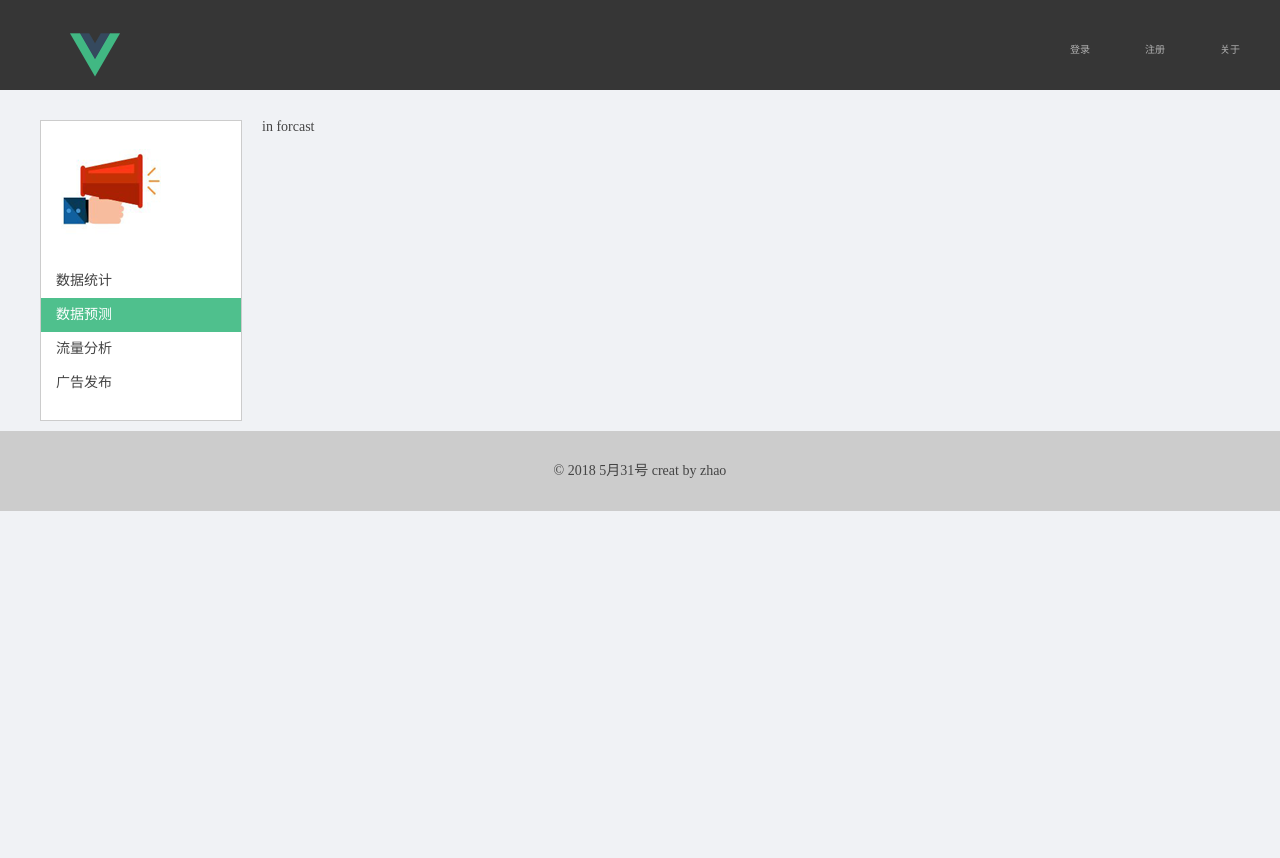
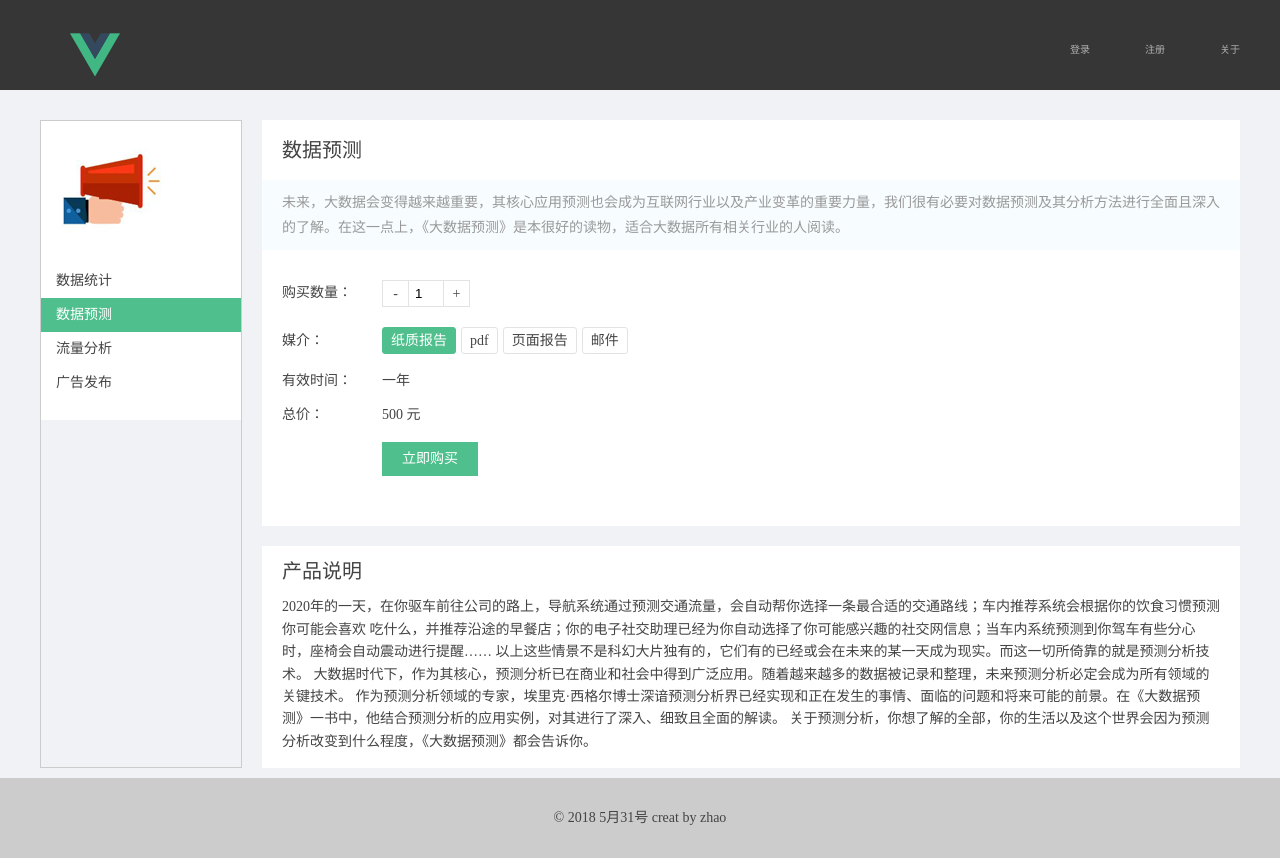
Before and after one commit to vue-misic/vue_base, a Vue app: page /detail/count in a window 1280 px wide. Both pictures are taken after a click on the item "数据预测". Before the commit the page ends 800 px from the top, so only its background shows below. Built offline with nearby package versions, Linux system fonts and the light colour scheme; what vue-resource would draw is missing.

Commit message:
完善另一个页面

```diff
--- a/src/page/detail/analysis.vue
+++ b/src/page/detail/analysis.vue
@@ -105,7 +105,7 @@
 		</my-dialog>
 		<my-dialog :isShow="isShowErrDialog"  @onchangDialog="hideErrDialog"></my-dialog>
 
-		<check-order :is-show-check-dialog="isShowCheckOrder" @check-dialog="hideCheckOrder"></check-order>
+		<check-order :is-show-check-dialog="isShowCheckOrder" @check-dialog="hideCheckOrder" :order-id="orderId"></check-order>
 
 	</div>
 </template>
--- a/src/page/detail/count.vue
+++ b/src/page/detail/count.vue
@@ -19,7 +19,7 @@
 	                  适用地区：
 	              </div>
 	              <div class="sales-board-line-right">
-	                  <!-- <v-selection :selections="districts"></v-selection> -->
+	                  <v-selection :selections="districts"></v-selection>
 	              </div>
 	          </div>
 	          <div class="sales-board-line">
@@ -247,6 +247,7 @@
 
 <script>
 	import multipleChoose from '../../components/base/multipleChoose'
+	import vSelection from '../../components/base/selection'
 	export default {
 		name: 'count',
 		data() {
@@ -265,10 +266,37 @@
 			          value: 2
 			        }
 		        ],
+				districts: [
+				    {
+				      label: '北京',
+				      value: 0
+				    },
+				    {
+				      label: '上海',
+				      value: 1
+				    },
+				    {
+				      label: '广州',
+				      value: 2
+				    },
+				    {
+				      label: '天津',
+				      value: 3
+				    },
+				    {
+				      label: '武汉',
+				      value: 4
+				    },
+				    {
+				      label: '重庆',
+				      value: 5
+				    }
+			  	]
 			}
 		},
 		components: {
 			multipleChoose,
+			vSelection
 		}
 	}
 </script>
--- a/src/page/detail/forcast.vue
+++ b/src/page/detail/forcast.vue
@@ -1,14 +1,100 @@
 <template>
-	<div class="forcast">
-		in forcast
-	</div>
+  <div class="sales-board">
+      <div class="sales-board-intro">
+        <h2>数据预测</h2>
+        <p>未来，大数据会变得越来越重要，其核心应用预测也会成为互联网行业以及产业变革的重要力量，我们很有必要对数据预测及其分析方法进行全面且深入的了解。在这一点上，《大数据预测》是本很好的读物，适合大数据所有相关行业的人阅读。</p>
+      </div>
+      <div class="sales-board-form">
+          <div class="sales-board-line">
+              <div class="sales-board-line-left">
+                  购买数量：
+              </div>
+              <div class="sales-board-line-right">
+                  <v-counter :max="100" :min="20"></v-counter>
+              </div>
+          </div>
+          <div class="sales-board-line">
+              <div class="sales-board-line-left">
+                  媒介：
+              </div>
+              <div class="sales-board-line-right">
+                  <v-mul-chooser :version="versionList"></v-mul-chooser>
+              </div>
+          </div>
+          <div class="sales-board-line">
+              <div class="sales-board-line-left">
+                  有效时间：
+              </div>
+              <div class="sales-board-line-right">
+                  一年
+              </div>
+          </div>
+          <div class="sales-board-line">
+              <div class="sales-board-line-left">
+                  总价：
+              </div>
+              <div class="sales-board-line-right">
+                  500 元
+              </div>
+          </div>
+          <div class="sales-board-line">
+              <div class="sales-board-line-left">&nbsp;</div>
+              <div class="sales-board-line-right">
+                  <div class="button">
+                    立即购买
+                  </div>
+              </div>
+          </div>
+      </div>
+      <div class="sales-board-des">
+        <h2>产品说明</h2>
+        <p>2020年的一天，在你驱车前往公司的路上，导航系统通过预测交通流量，会自动帮你选择一条最合适的交通路线；车内推荐系统会根据你的饮食习惯预测你可能会喜欢  吃什么，并推荐沿途的早餐店；你的电子社交助理已经为你自动选择了你可能感兴趣的社交网信息；当车内系统预测到你驾车有些分心时，座椅会自动震动进行提醒……
+        以上这些情景不是科幻大片独有的，它们有的已经或会在未来的某一天成为现实。而这一切所倚靠的就是预测分析技术。
+大数据时代下，作为其核心，预测分析已在商业和社会中得到广泛应用。随着越来越多的数据被记录和整理，未来预测分析必定会成为所有领域的关键技术。
+作为预测分析领域的专家，埃里克·西格尔博士深谙预测分析界已经实现和正在发生的事情、面临的问题和将来可能的前景。在《大数据预测》一书中，他结合预测分析的应用实例，对其进行了深入、细致且全面的解读。
+关于预测分析，你想了解的全部，你的生活以及这个世界会因为预测分析改变到什么程度，《大数据预测》都会告诉你。</p>
+      </div>
+  </div>
 </template>
 
 <script>
-	export default {
+import VCounter from '../../components/base/counter'
+import VMulChooser from '../../components/base/multipleChoose'
+export default {
+    components: {
+        VCounter,
+        VMulChooser
+    },
+    data () {
+        return {
+            versionList: [
+                {
+                  label: '纸质报告',
+                  value: 0
+                },
+                {
+                  label: 'pdf',
+                  value: 1
+                },
+                {
+                  label: '页面报告',
+                  value: 2
+                },
+                {
+                  label: '邮件',
+                  value: 3
+                }
+            ]
+        }
+    }
+}
+</script>
 
-	}
-</script>
+<!-- Add "scoped" attribute to limit CSS to this component only -->
+<style scoped>
+
+</style>
+</template>
 
 <style>
 
```
